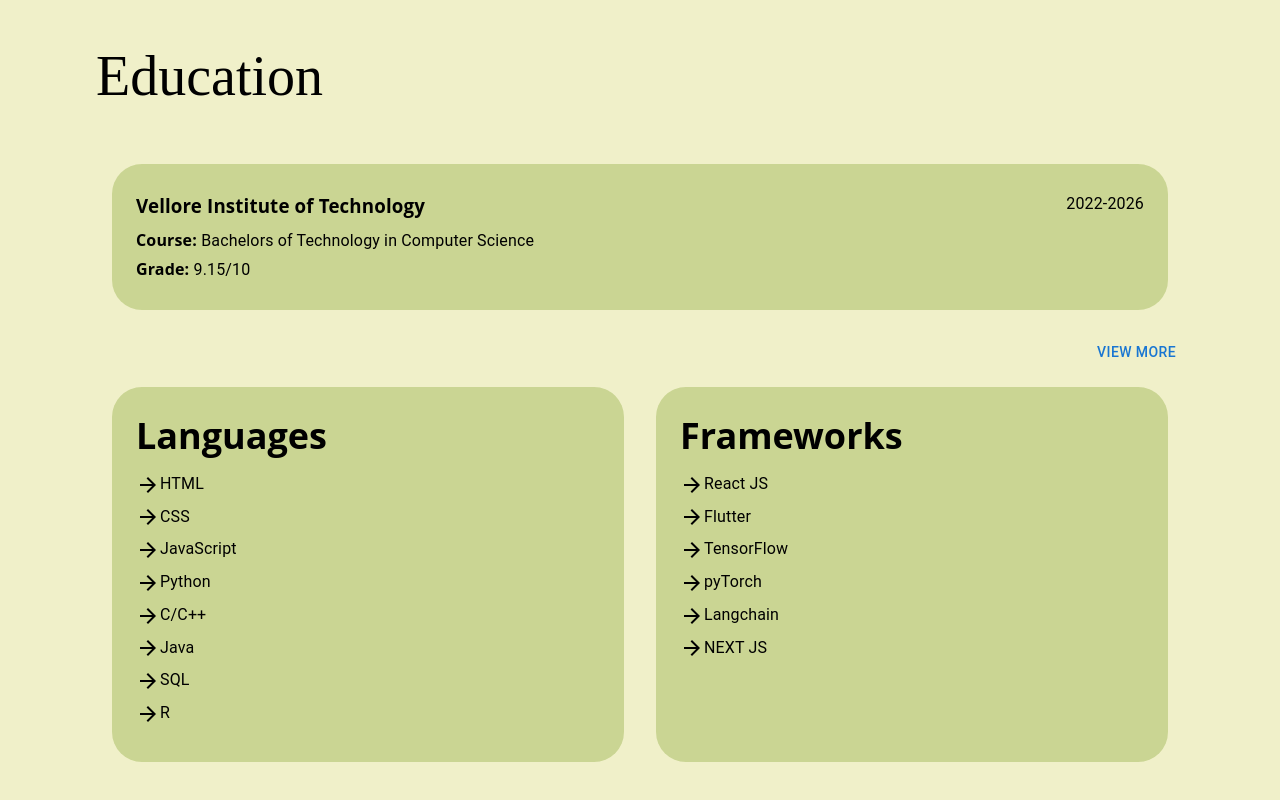
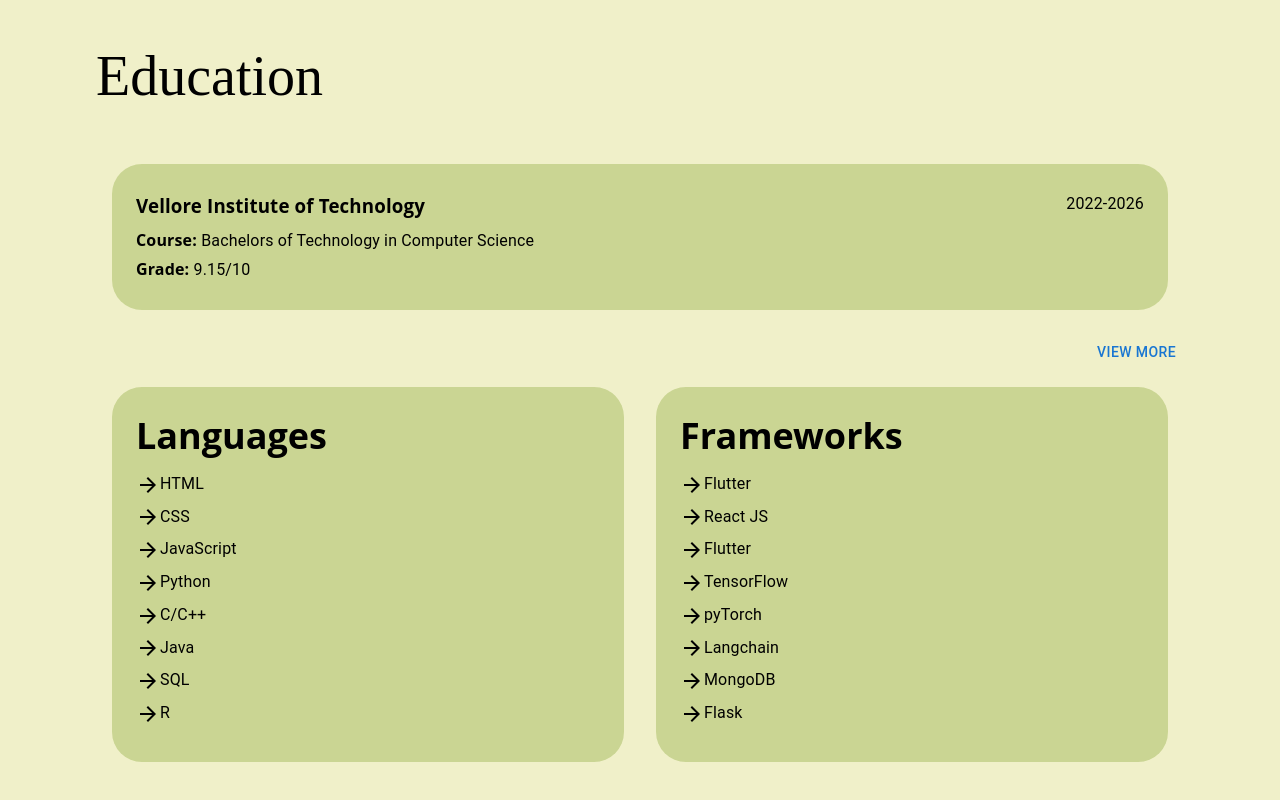
Before and after one commit to vilasini-v/vilasini-v-portfolio, a React (Create React App) app: page / in a window 1280 px wide. Shown: the part 880-1680 px from the top of the page. Built offline with nearby package versions, Linux system fonts and the light colour scheme.

Commit message:
dec update

```diff
--- a/src/components/home.js
+++ b/src/components/home.js
@@ -49,12 +49,14 @@
              'R'
     ]
     const frameWorks=[
+            'Flutter',
             'React JS',
             'Flutter',
             'TensorFlow',
             'pyTorch',
             'Langchain',
-            'NEXT JS'
+            'MongoDB',
+            'Flask'
     ]
 
     return(
```
